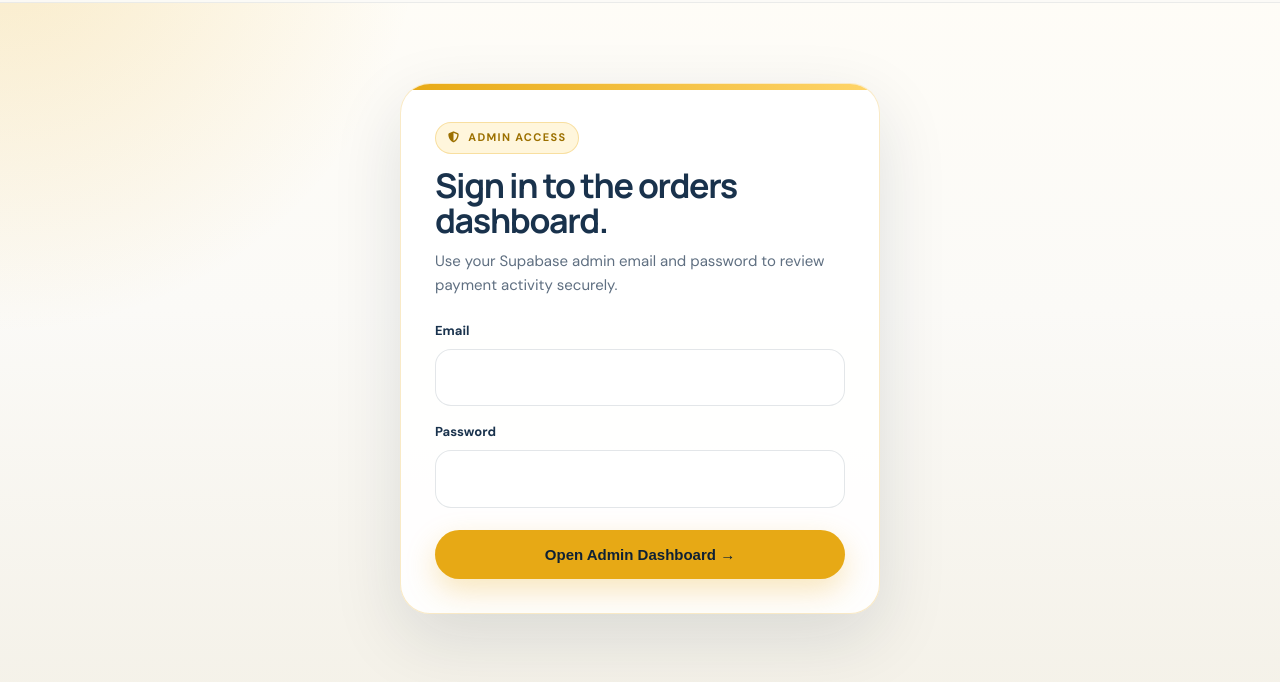
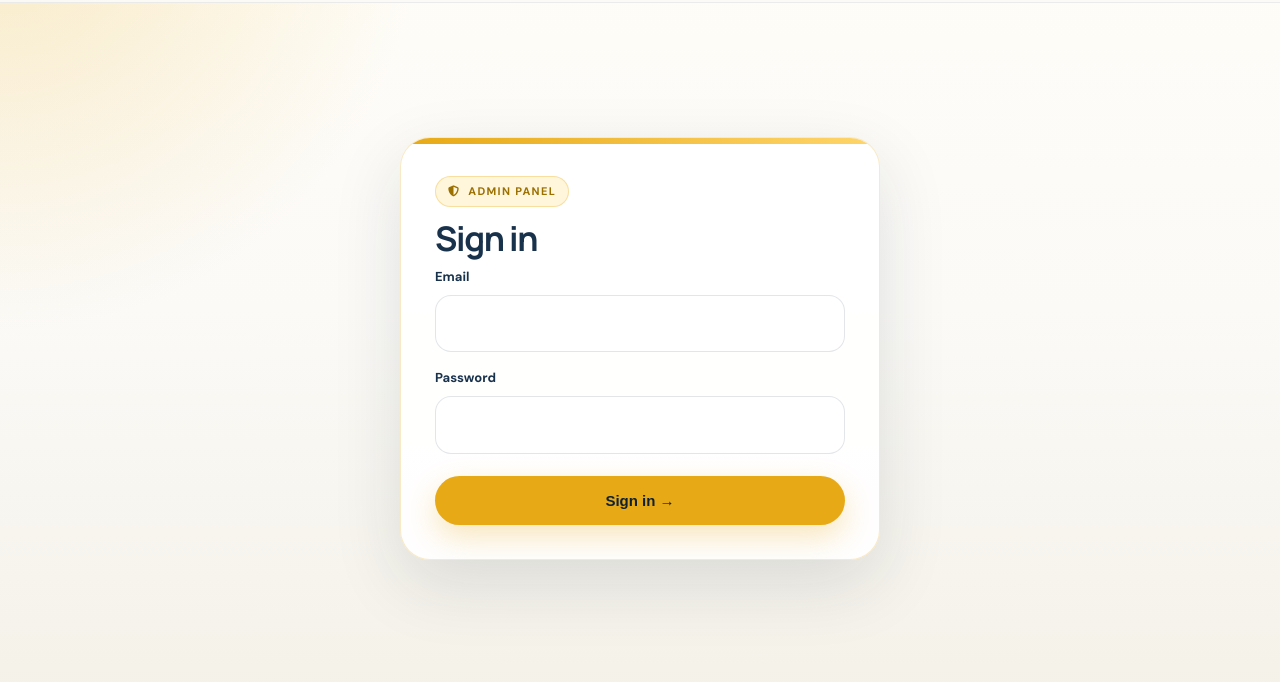
Before and after one commit to munna98/fok-academy-landing-page, a website: page public/admin-login.html in a window 1280 px wide. Shown: the part 90-772 px from the top of the page. Drawn offline with Linux system fonts and the light colour scheme; no server answers.

Commit message:
Update admin login page text labels

```diff
--- a/public/admin-login.html
+++ b/public/admin-login.html
@@ -198,10 +198,9 @@
         <div class="admin-login-body">
           <div class="admin-kicker">
             <i class="fa-solid fa-shield-halved"></i>
-            Admin Access
+            Admin Panel
           </div>
-          <h1>Sign in to the orders dashboard.</h1>
-          <p>Use your Supabase admin email and password to review payment activity securely.</p>
+          <h1>Sign in</h1>
 
           <form id="adminLoginForm" class="admin-form">
             <div>
@@ -213,7 +212,7 @@
               <input id="adminPassword" name="password" type="password" autocomplete="current-password" required />
             </div>
             <div id="adminError" class="admin-error"></div>
-            <button id="adminSubmit" type="submit" class="btn btn-gold btn-large admin-submit">Open Admin Dashboard →</button>
+            <button id="adminSubmit" type="submit" class="btn btn-gold btn-large admin-submit">Sign in →</button>
           </form>
         </div>
       </section>
@@ -263,7 +262,7 @@
         errorBox.textContent = error.message || 'Unable to sign in.';
         errorBox.style.display = 'block';
         submitBtn.disabled = false;
-        submitBtn.textContent = 'Open Admin Dashboard →';
+        submitBtn.textContent = 'Sign in →';
       }
     });
   </script>
```
